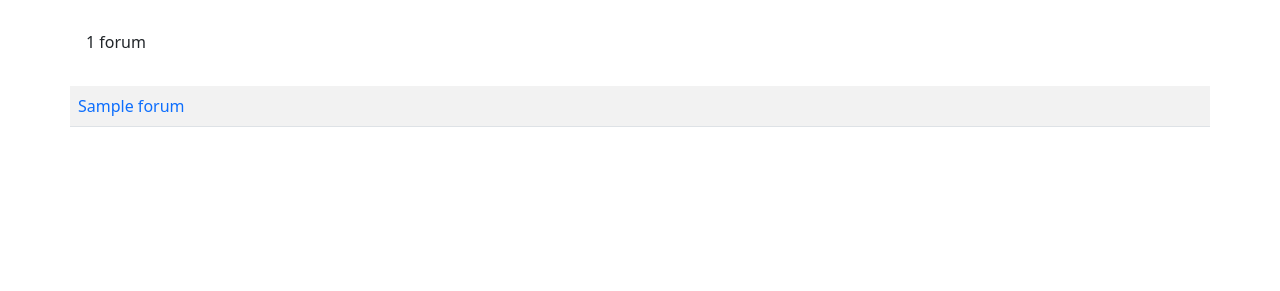
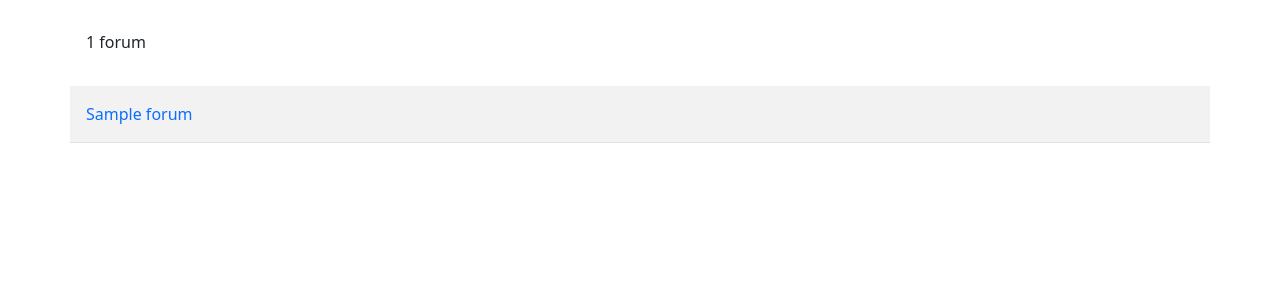
Before and after one commit to luke-hamann/stc-cis-241-final-project, a PHP site: template views/home/forums.php in a window 1280 px wide. Shown: the part 138-429 px from the top of the page. Run offline with PHP 8.4, Linux system fonts and the light colour scheme; the template is opened without the code that fills it: most values are stand-ins (such as "Sample title", 1, 10 or a date in 2020).

Commit message:
Fix forums table

```diff
--- a/views/home/forums.php
+++ b/views/home/forums.php
@@ -19,14 +19,14 @@
             <tbody>
                 <?php foreach ($model->forums as $forum) : ?>
                     <tr>
-                        <td>
+                        <td class="p-3">
                             <a href="?action=forum&id=<?php echo $forum->id; ?>" class="d-block text-decoration-none"><?php echo htmlspecialchars($forum->name); ?></a>
                         </td>
                         <?php if (isset($model->currentUser) && $model->currentUser->isAdmin) : ?>
-                            <td>
+                            <td class="p-3">
                                 <a href="?action=editForum&id=<?php echo $forum->id; ?>" class="btn btn-warning">Edit</a>
                             </td>
-                            <td>
+                            <td class="p-3">
                                 <a href="?action=deleteForum&id=<?php echo $forum->id; ?>" class="btn btn-danger">Delete</a>
                             </td>
                         <?php endif; ?>
```
